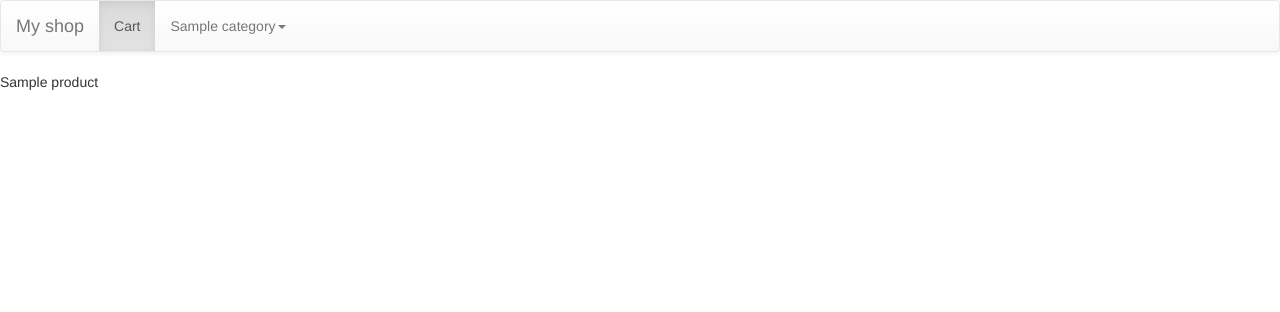
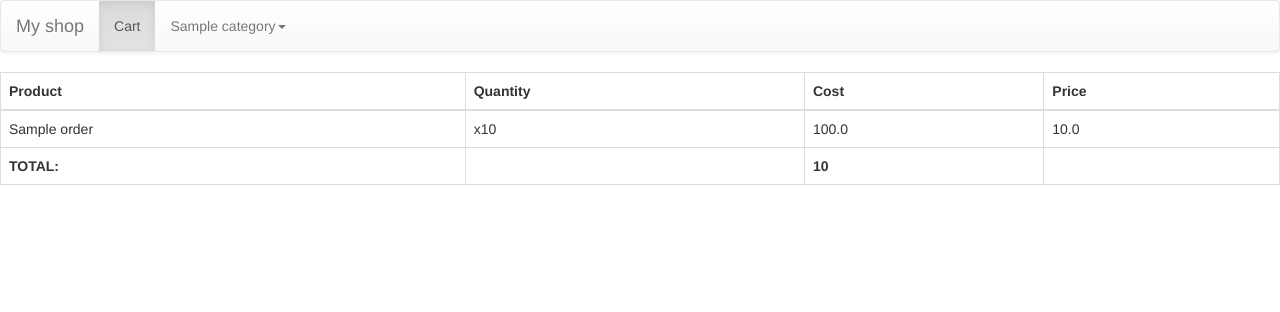
Before and after one commit to Skotnitskiy/OnlineShop, a Django app: template product/templates/product/cart.html in a window 1280 px wide. Shown: the top 312 px of the page. Run offline with Django 3.2, Linux system fonts and the light colour scheme; tables that the repository leaves empty hold one stand-in row (values such as "Sample post"); the template is opened without the code that fills it: values that come from a table or form of the project are taken from there, most other values are stand-ins (such as "Sample title", 1, 10 or a date in 2020); some libraries are stand-ins or nearby versions.

Commit message:
added extended cart

```diff
--- a/product/models.py
+++ b/product/models.py
@@ -33,3 +33,21 @@ class Product(models.Model):
 
     def __str__(self):
         return self.title
+
+
+class Order(models.Model):
+    product_id = models.IntegerField()
+    title = models.CharField(max_length=200)
+    description = models.TextField()
+    price = models.FloatField(default=0.0)
+    quantity = models.IntegerField(default=1)
+
+    @property
+    def cost(self):
+        return self.price * int(self.quantity)
+
+    def __str__(self):
+        return self.title
+
+    def __radd__(self, other):
+        return other + self.cost
--- a/product/templates/product/cart.html
+++ b/product/templates/product/cart.html
@@ -2,7 +2,36 @@
 {% block title %}Cart{% endblock %}
 
 {% block content %}
-    {% for product in products %}
-        {{ product.title }} <br>
-    {% endfor %}
+    <table class="table table-bordered table-hover" xmlns="http://www.w3.org/1999/html">
+        <thead class="thead-light">
+        <tr>
+            <th >Product</th>
+            <th>Quantity</th>
+            <th>Cost</th>
+            <th>Price</th>
+        </tr>
+        </thead>
+        {% for order in orders %}
+            <tr class=".table-hover">
+                <td>
+                    {{ order.title }}
+                </td>
+                <td>
+                    x{{ order.quantity }}
+                </td>
+                <td>
+                    {{ order.cost }}
+                </td>
+                <td>
+                    {{ order.price }}
+                </td>
+            </tr>
+        {% endfor %}
+        <tr>
+            <th>TOTAL:</th>
+            <td></td>
+            <th>{{ total }}</th>
+            <td></td>
+        </tr>
+    </table>
 {% endblock %}
--- a/product/templates/product/product-details.html
+++ b/product/templates/product/product-details.html
@@ -9,7 +9,7 @@
         {% csrf_token %}
         <input type="hidden" name="next" value="{{ request.path }}">
         <input type="hidden" name="product_id" value="{{ product.id }}">
-
+        <input title="Quantity" type="number" name="quantity" min="1">
         <button type="submit">Add to cart!</button>
     </form>
 {% endblock %}
```
Also changed, not shown: product/views.py (+14 -12 lines).
